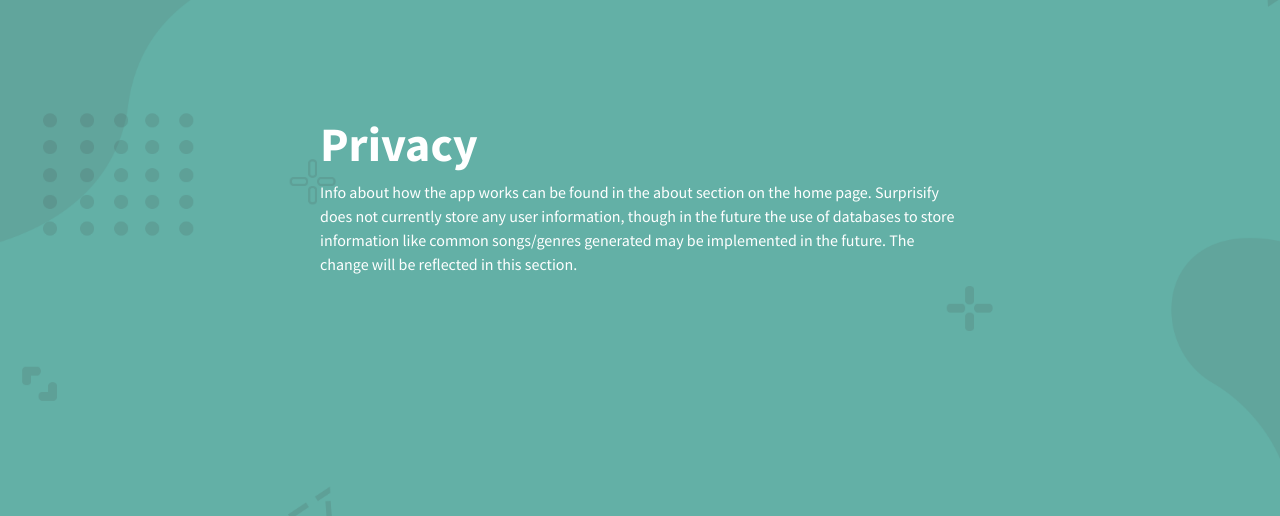
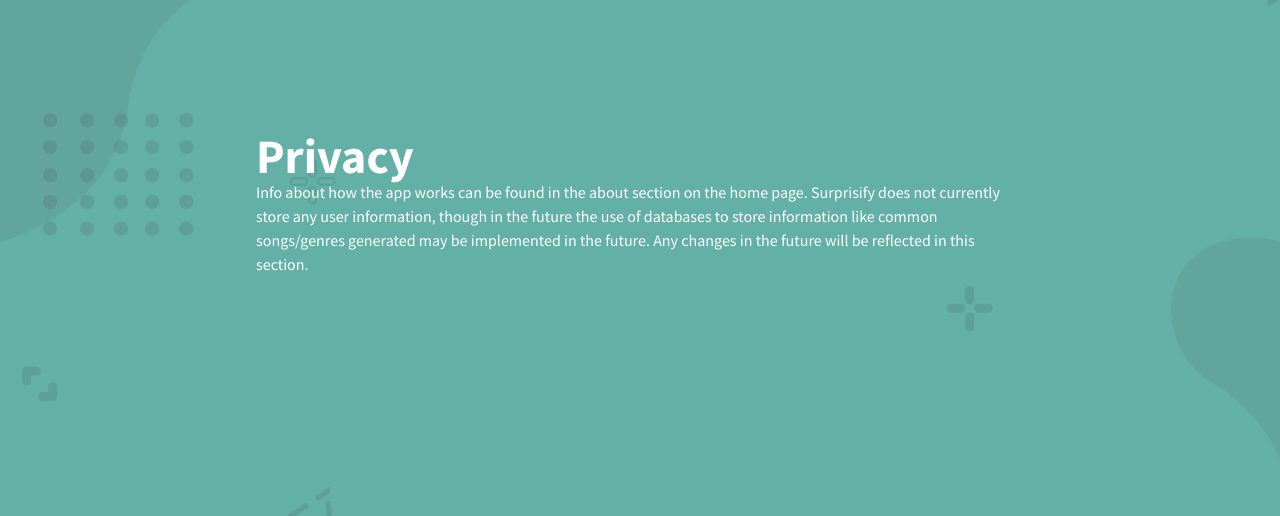
Before and after one commit to StephenChou/Surprisify-Playlist-Generator, a Flask app: page /privacy in a window 1280 px wide. Shown: the part 80-596 px from the top of the page. Run offline with Flask 2, Linux system fonts and the light colour scheme; parts of the project's set-up code (start-up, migrations or seed data) failed here and were passed over.

Commit message:
Fixed privacy page html/css

```diff
--- a/static/privacy.css
+++ b/static/privacy.css
@@ -178,7 +178,7 @@
 	#middle_text {
 		line-height: 1.0;
 		display: inline-block;
-		width: 80vh;
+		width: 60%;
 
 		opacity: 0;
 		animation-name: fadein;
@@ -189,9 +189,7 @@
 	}
 
 	#middle_text h1 {
-		margin: 0 auto;
-		position: absolute;
-		top: 10vh;
+		text-align: left
 	}
 
 
--- a/templates/privacy.html
+++ b/templates/privacy.html
@@ -28,7 +28,7 @@
 			<div id="middle">
 				<div id="middle_text">
 					<h1>Privacy</h1>
-					<p>Info about how the app works can be found in the <a href="http://localhost:5000/#about">about</a> section on the home page. Surprisify does not currently store any user information, though in the future the use of databases to store information like common songs/genres generated may be implemented in the future. The change will be reflected in this section.</p>
+					<p>Info about how the app works can be found in the <a href="http://localhost:5000/#about">about</a> section on the home page. Surprisify does not currently store any user information, though in the future the use of databases to store information like common songs/genres generated may be implemented in the future. Any changes in the future will be reflected in this section.</p>
 				</div>
 			</div>
 		</div>
```
